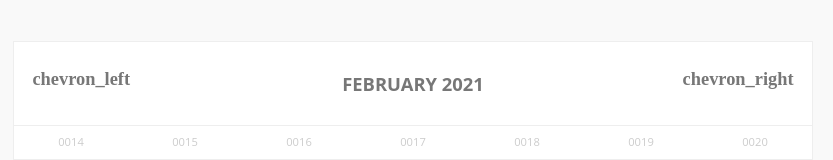
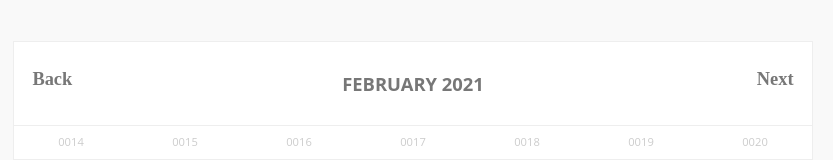
Before and after one commit to sbontop/jobsity-react-calendar, a React (Create React App) app: page / in a window 1280 px wide. Shown: the part 132-292 px from the top of the page, without its empty margins (227-1060 px from the left). Built offline with nearby package versions, Linux system fonts and the light colour scheme.

Commit message:
2 files modified

```diff
--- a/src/components/Calendar.jsx
+++ b/src/components/Calendar.jsx
@@ -30,14 +30,14 @@ class Calendar extends React.Component {
       <div className="header row flex-middle">
         <div className="col col-start">
           <div className="icon" onClick={this.prevMonth}>
-            chevron_left
+            Back
           </div>
         </div>
         <div className="col col-center">
           <span>{format(this.state.currentMonth, dateFormat)}</span>
         </div>
         <div className="col col-end" onClick={this.nextMonth}>
-          <div className="icon">chevron_right</div>
+          <div className="icon">Next</div>
         </div>
       </div>
     );
@@ -92,7 +92,7 @@ class Calendar extends React.Component {
             key={day}
             onClick={() => this.onDateClick(toDate(cloneDay))}
           >
-            <Link to={`/day/${toDate(cloneDay)}`}>
+            <Link to={`/day/${format(cloneDay, "dd MMMM yyyy")}`}>
               <span className="number">{formattedDate}</span>
               <span className="bg">{formattedDate}</span>
             </Link>
@@ -131,9 +131,6 @@ class Calendar extends React.Component {
   };
 
   render() {
-    // console.log(format(new Date(), "'Today is a' eeee"));
-    // let result = toDate(new Date());
-    // console.log(result);
     return (
       <div className="calendar">
         {this.renderHeader()}
--- a/src/components/Day.jsx
+++ b/src/components/Day.jsx
@@ -170,9 +170,11 @@ function SimpleModal(props) {
 }
 
 function Day() {
-  // We can use the `useParams` hook here to access
-  // the dynamic pieces of the URL.
-  let { id } = useParams();
+  const [day, setDay] = useState("");
+  const [time, setTime] = useState("");
+
+  const { id } = useParams();
+
   const classes = useStyles();
   const rows = loadData();
 
@@ -209,7 +211,7 @@ function Day() {
                 <TableCell>{row.hour}</TableCell>
                 <TableCell>{row.description}</TableCell>
                 <TableCell>
-                  <SimpleModal day="2020-02-15" time="12:00" />
+                  <SimpleModal day={id} time={row.hour} />
                 </TableCell>
               </TableRow>
             ))}
```
